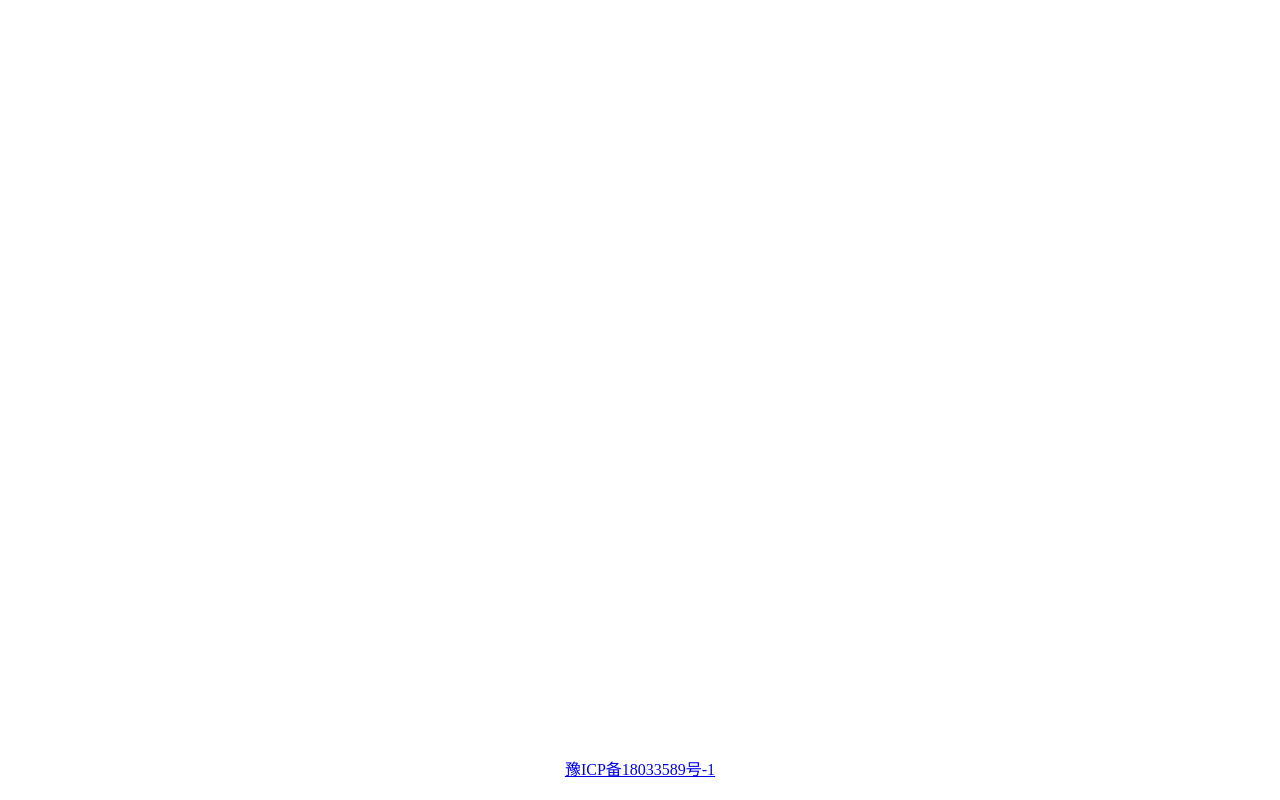
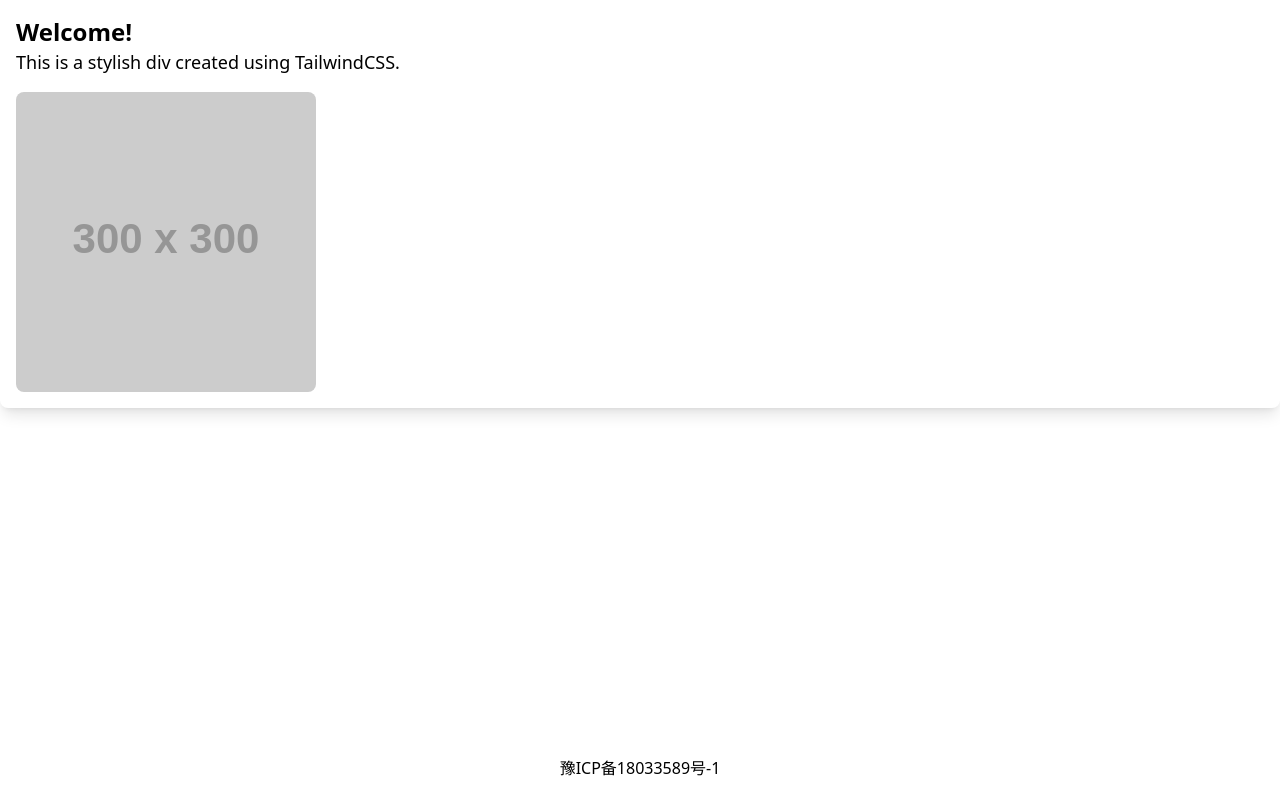
Before and after one commit to bestcondition/vercel-static, a plain HTML site: page index.html in a window 1280 px wide. Drawn offline with nearby package versions, Linux system fonts and the light colour scheme; placeholder pictures from the web are drawn by us.

Commit message:
add demo

```diff
--- a/index.html
+++ b/index.html
@@ -13,9 +13,15 @@
             right: 0;
         }
     </style>
+    <script src="https://cdn.tailwindcss.com"></script>
 
 </head>
 <body>
+    <div class="bg-primary dark:bg-background text-primary-foreground dark:text-primary-foreground p-4 rounded-lg shadow-lg">
+        <h1 class="text-2xl font-bold">Welcome!</h1>
+        <p class="text-lg">This is a stylish div created using TailwindCSS.</p>
+        <img src="https://placehold.co/300?text=🎨" alt="color-palette" class="mt-4 rounded-lg" />
+      </div>
       <footer>
         <a href="https://beian.miit.gov.cn/" target="_blank">豫ICP备18033589号-1</a>
       </footer>
```
